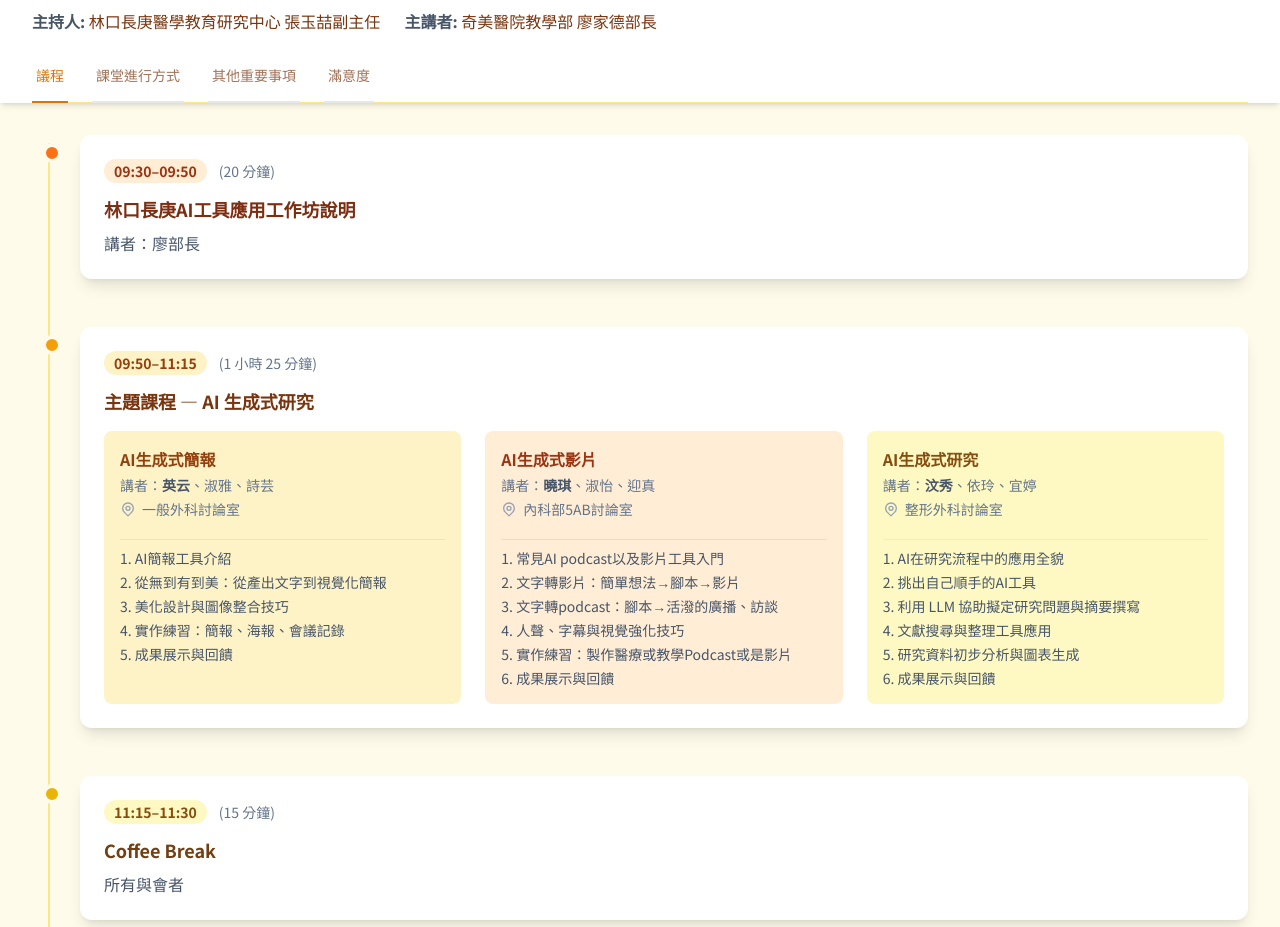
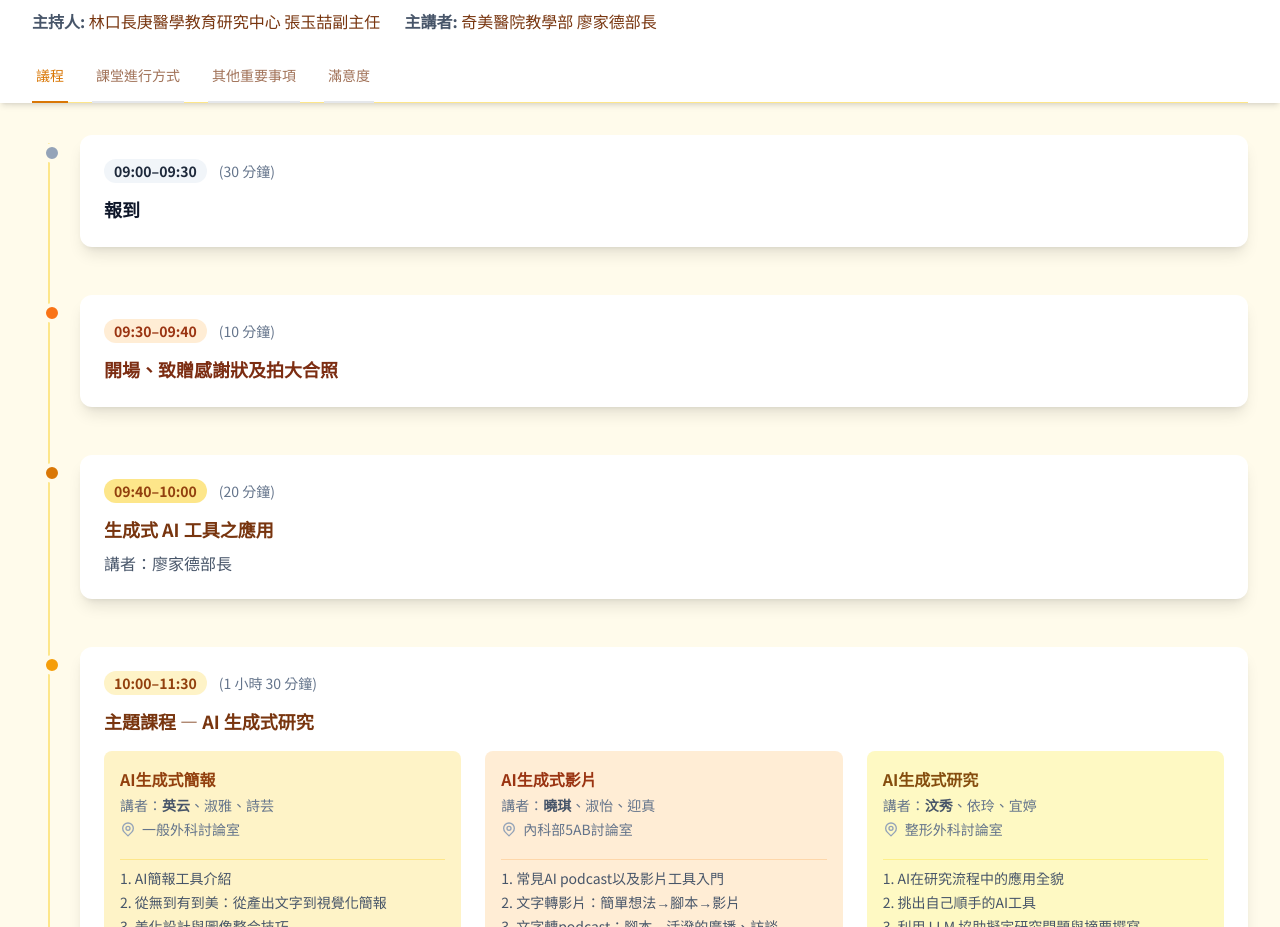
Before and after one commit to Yeeeeting/cmhdewincgmhpre, a plain HTML site: page index.html in a window 1280 px wide. Shown: the part 95-1022 px from the top of the page. Drawn offline with nearby package versions, Linux system fonts and the light colour scheme.

Commit message:
Update index.html

```diff
--- a/index.html
+++ b/index.html
@@ -32,7 +32,7 @@
     <header class="bg-white shadow-md sticky top-0 z-20">
         <div class="max-w-7xl mx-auto px-4 md:px-8 pt-4 md:pt-6">
             <h1 class="text-2xl md:text-3xl font-bold text-amber-800">林口長庚AI工具應用工作坊</h1>
-            <p class="text-slate-500 mt-1 text-base md:text-lg">日期: 8/16 (六) 9:30 - 12:30</p>
+            <p class="text-slate-500 mt-1 text-base md:text-lg">日期: 8/16 (六) 9:00 - 12:30</p>
             <div class="flex flex-wrap gap-x-6 gap-y-2 mt-3 text-sm md:text-base">
                 <p><span class="font-semibold text-slate-600">主持人:</span> 林口長庚醫學教育研究中心 張玉喆副主任</p>
                 <p><span class="font-semibold text-slate-600">主講者:</span> 奇美醫院教學部 廖家德部長</p>
@@ -71,24 +71,48 @@
 
                     <!-- Timeline Item 1 -->
                     <div class="relative pl-12 pb-12">
-                        <div class="absolute left-[10px] top-2 h-5 w-5 rounded-full bg-orange-500 border-4 border-amber-50"></div>
+                        <div class="absolute left-[10px] top-2 h-5 w-5 rounded-full bg-slate-400 border-4 border-amber-50"></div>
                         <div class="bg-white p-6 rounded-xl shadow-lg">
                             <div class="flex items-center mb-3">
-                                <span class="bg-orange-100 text-orange-800 text-sm font-semibold mr-3 px-2.5 py-0.5 rounded-full">09:30–09:50</span>
-                                <span class="text-slate-500 text-sm">(20 分鐘)</span>
+                                <span class="bg-slate-100 text-slate-800 text-sm font-semibold mr-3 px-2.5 py-0.5 rounded-full">09:00–09:30</span>
+                                <span class="text-slate-500 text-sm">(30 分鐘)</span>
                             </div>
-                            <h3 class="font-bold text-lg text-orange-900">林口長庚AI工具應用工作坊說明</h3>
-                            <p class="text-slate-600 mt-2">講者：廖部長</p>
+                            <h3 class="font-bold text-lg text-slate-900">報到</h3>
                         </div>
                     </div>
 
                     <!-- Timeline Item 2 -->
                     <div class="relative pl-12 pb-12">
+                        <div class="absolute left-[10px] top-2 h-5 w-5 rounded-full bg-orange-500 border-4 border-amber-50"></div>
+                        <div class="bg-white p-6 rounded-xl shadow-lg">
+                            <div class="flex items-center mb-3">
+                                <span class="bg-orange-100 text-orange-800 text-sm font-semibold mr-3 px-2.5 py-0.5 rounded-full">09:30–09:40</span>
+                                <span class="text-slate-500 text-sm">(10 分鐘)</span>
+                            </div>
+                            <h3 class="font-bold text-lg text-orange-900">開場、致贈感謝狀及拍大合照</h3>
+                        </div>
+                    </div>
+
+                    <!-- Timeline Item 3 -->
+                    <div class="relative pl-12 pb-12">
+                         <div class="absolute left-[10px] top-2 h-5 w-5 rounded-full bg-amber-600 border-4 border-amber-50"></div>
+                        <div class="bg-white p-6 rounded-xl shadow-lg">
+                            <div class="flex items-center mb-3">
+                                <span class="bg-amber-200 text-amber-800 text-sm font-semibold mr-3 px-2.5 py-0.5 rounded-full">09:40–10:00</span>
+                                <span class="text-slate-500 text-sm">(20 分鐘)</span>
+                            </div>
+                            <h3 class="font-bold text-lg text-amber-900">生成式 AI 工具之應用</h3>
+                            <p class="text-slate-600 mt-2">講者：廖家德部長</p>
+                        </div>
+                    </div>
+
+                    <!-- Timeline Item 4 -->
+                    <div class="relative pl-12 pb-12">
                          <div class="absolute left-[10px] top-2 h-5 w-5 rounded-full bg-amber-500 border-4 border-amber-50"></div>
                         <div class="bg-white p-6 rounded-xl shadow-lg">
                             <div class="flex items-center mb-3">
-                                <span class="bg-amber-100 text-amber-800 text-sm font-semibold mr-3 px-2.5 py-0.5 rounded-full">09:50–11:15</span>
-                                <span class="text-slate-500 text-sm">(1 小時 25 分鐘)</span>
+                                <span class="bg-amber-100 text-amber-800 text-sm font-semibold mr-3 px-2.5 py-0.5 rounded-full">10:00–11:30</span>
+                                <span class="text-slate-500 text-sm">(1 小時 30 分鐘)</span>
                             </div>
                             <h3 class="font-bold text-lg text-amber-900 mb-4">主題課程 — AI 生成式研究</h3>
                             <div class="grid grid-cols-1 md:grid-cols-3 gap-6">
@@ -143,20 +167,7 @@
                         </div>
                     </div>
 
-                    <!-- Timeline Item 3 -->
-                    <div class="relative pl-12 pb-12">
-                         <div class="absolute left-[10px] top-2 h-5 w-5 rounded-full bg-yellow-500 border-4 border-amber-50"></div>
-                        <div class="bg-white p-6 rounded-xl shadow-lg">
-                            <div class="flex items-center mb-3">
-                                <span class="bg-yellow-100 text-yellow-800 text-sm font-semibold mr-3 px-2.5 py-0.5 rounded-full">11:15–11:30</span>
-                                 <span class="text-slate-500 text-sm">(15 分鐘)</span>
-                            </div>
-                            <h3 class="font-bold text-lg text-yellow-900">Coffee Break</h3>
-                            <p class="text-slate-600 mt-2">所有與會者</p>
-                        </div>
-                    </div>
-
-                    <!-- Timeline Item 4 -->
+                    <!-- Timeline Item 5 -->
                     <div class="relative pl-12 pb-12">
                          <div class="absolute left-[10px] top-2 h-5 w-5 rounded-full bg-red-500 border-4 border-amber-50"></div>
                         <div class="bg-white p-6 rounded-xl shadow-lg">
@@ -169,7 +180,7 @@
                         </div>
                     </div>
 
-                    <!-- Timeline Item 5 -->
+                    <!-- Timeline Item 6 -->
                      <div class="relative pl-12">
                         <div class="absolute left-1.5 top-0 h-8 w-8 rounded-full bg-amber-600 text-white flex items-center justify-center border-4 border-amber-50 z-10">
                             <svg xmlns="http://www.w3.org/2000/svg" class="h-5 w-5" fill="none" viewBox="0 0 24 24" stroke="currentColor" stroke-width="2">
```
